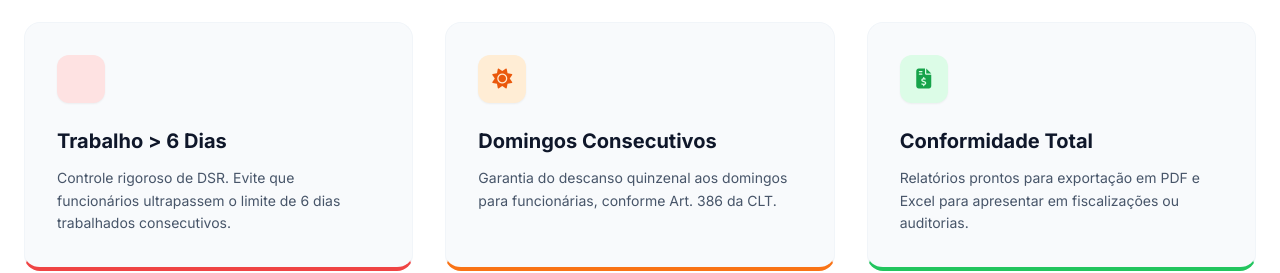
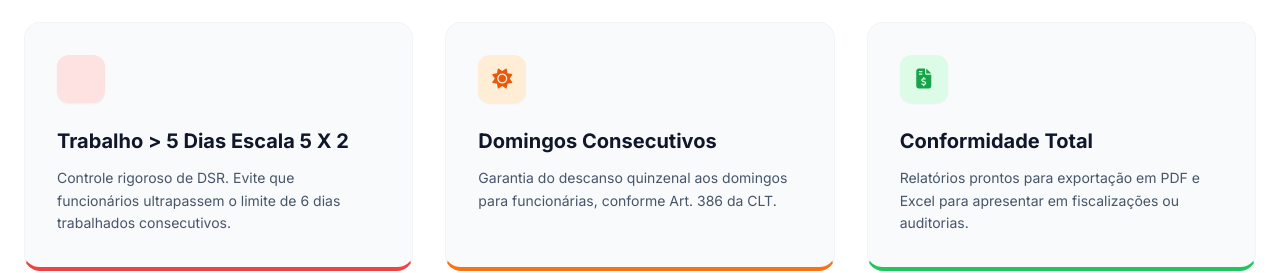
Before and after one commit to tecnicodimepdf-lgtm/site-auditoria, a plain HTML site: page index.html in a window 1280 px wide. Shown: the part 2234-2507 px from the top of the page. Drawn offline with nearby package versions, Linux system fonts and the light colour scheme; some icons are missing.

Commit message:
Atualizar o index.html

```diff
--- a/index.html
+++ b/index.html
@@ -242,7 +242,7 @@
                     <div class="w-12 h-12 bg-red-100 text-red-600 rounded-xl flex items-center justify-center mb-6 text-xl shadow-sm">
                         <i class="fa-solid fa-calendar-circle-exclamation"></i>
                     </div>
-                    <h3 class="text-xl font-bold mb-3">Trabalho > 6 Dias</h3>
+                    <h3 class="text-xl font-bold mb-3">Trabalho > 5 Dias Escala 5 X 2</h3>
                     <p class="text-slate-600 text-sm leading-relaxed">Controle rigoroso de DSR. Evite que funcionários ultrapassem o limite de 6 dias trabalhados consecutivos.</p>
                 </div>
 
```
